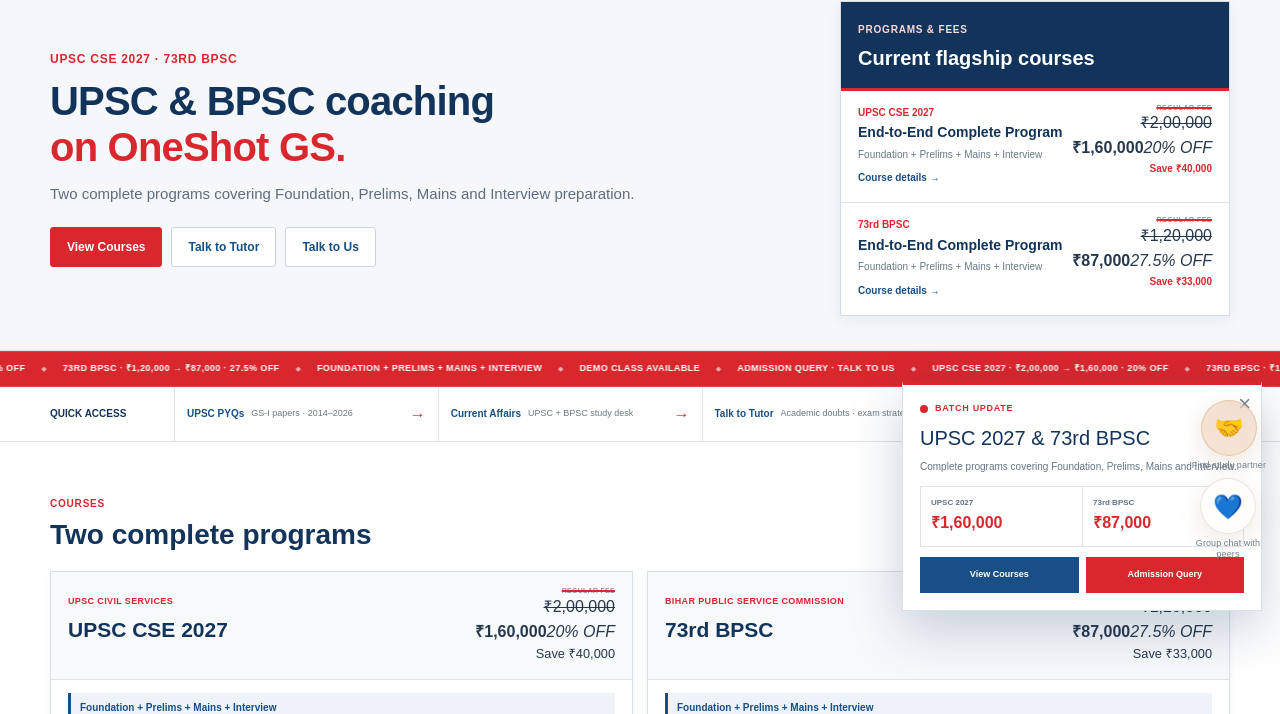
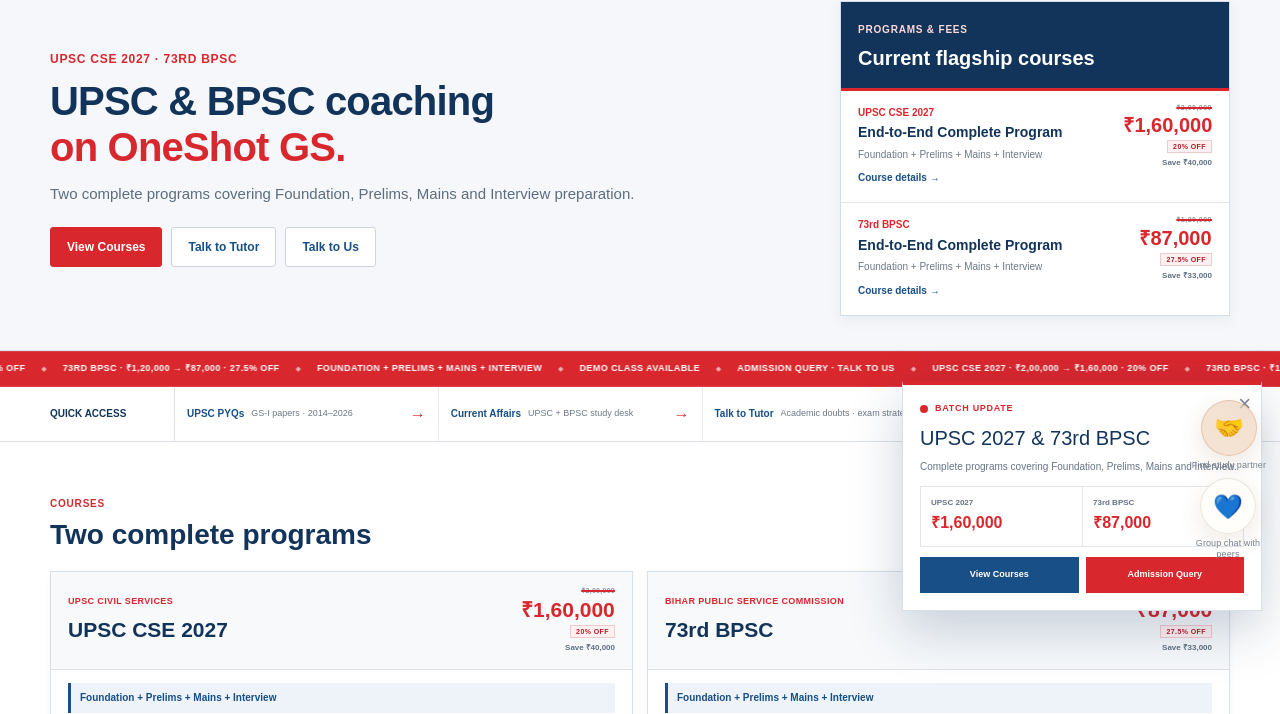
Before and after one commit to gauravanand-sudo/bpsc-current-affairs, a Next.js app: page / in a window 1280 px wide. Shown: the part 171-885 px from the top of the page. Built offline with nearby package versions, Linux system fonts and the light colour scheme; no server answers.

Commit message:
Use struck-through regular prices in animated homepage fee boxes

```diff
--- a/src/app/page.tsx
+++ b/src/app/page.tsx
@@ -81,10 +81,10 @@
                     <p>{program.target}</p>
                   </div>
                   <div className={styles.priceBox}>
-                    <span>REGULAR FEE</span>
-                    <s>{pricing?.regularPrice}</s>
-                    <div className={styles.currentPrice}><strong>{program.price}</strong><em>{pricing?.discount}</em></div>
-                    <small>{pricing?.saving}</small>
+                    <span>{pricing?.regularPrice}</span>
+                    <strong>{program.price}</strong>
+                    <em>{pricing?.discount}</em>
+                    <small style={{ marginTop: 4, color: "#617083", fontSize: 8, fontWeight: 700 }}>{pricing?.saving}</small>
                   </div>
                   <Link href={`/courses/${program.slug}`}>Course details →</Link>
                 </div>
@@ -123,10 +123,10 @@
                   <div className={styles.programTop}>
                     <div><span>{index === 0 ? "UPSC CIVIL SERVICES" : "BIHAR PUBLIC SERVICE COMMISSION"}</span><h3>{program.exam}</h3></div>
                     <div className={`${styles.priceBox} ${styles.cardPrice}`}>
-                      <span>REGULAR FEE</span>
-                      <s>{pricing?.regularPrice}</s>
-                      <div className={styles.currentPrice}><strong>{program.price}</strong><em>{pricing?.discount}</em></div>
-                      <small>{pricing?.saving}</small>
+                      <span>{pricing?.regularPrice}</span>
+                      <strong>{program.price}</strong>
+                      <em>{pricing?.discount}</em>
+                      <small style={{ marginTop: 4, color: "#617083", fontSize: 8, fontWeight: 700 }}>{pricing?.saving}</small>
                     </div>
                   </div>
                   <div className={styles.programTarget}>{program.target}</div>
```
